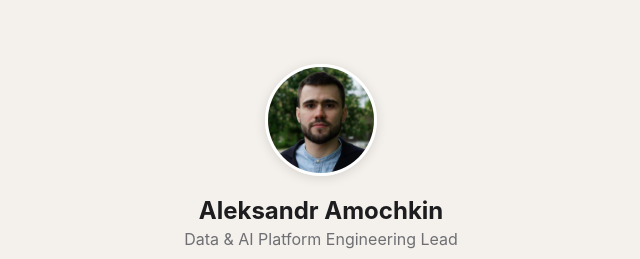
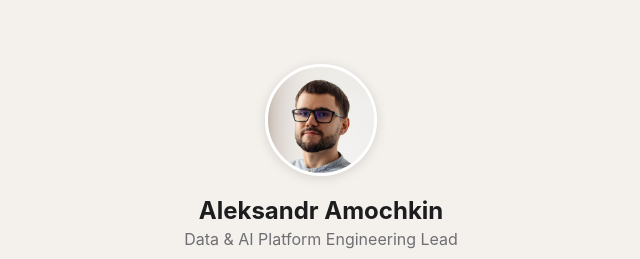
Before and after one commit to Factotum8/bio, a plain HTML site: page index.html in a window 1280 px wide. Shown: the top 259 px of the page, without its empty margins (319-959 px from the left). Drawn offline with Linux system fonts and the light colour scheme.

Commit message:
Update profile photo

```diff
--- a/index.html
+++ b/index.html
@@ -4,7 +4,7 @@
 <meta charset="utf-8">
 <meta name="viewport" content="width=device-width, initial-scale=1">
 <title>Aleksandr Amochkin</title>
-<link rel="icon" href="avatar.jpg">
+<link rel="icon" href="avatar-new.jpg">
 <style>
   :root {
     --bg: #f4f1ec; --card: #ffffff; --text: #1d1d1f; --muted: #6e6e73;
@@ -46,7 +46,7 @@
 </head>
 <body>
 <main>
-  <img class="avatar" src="avatar.jpg" alt="Aleksandr Amochkin">
+  <img class="avatar" src="avatar-new.jpg" alt="Aleksandr Amochkin">
   <h1>Aleksandr Amochkin</h1>
   <p class="bio">Data &amp; AI Platform Engineering Lead</p>
   <ul>
```
